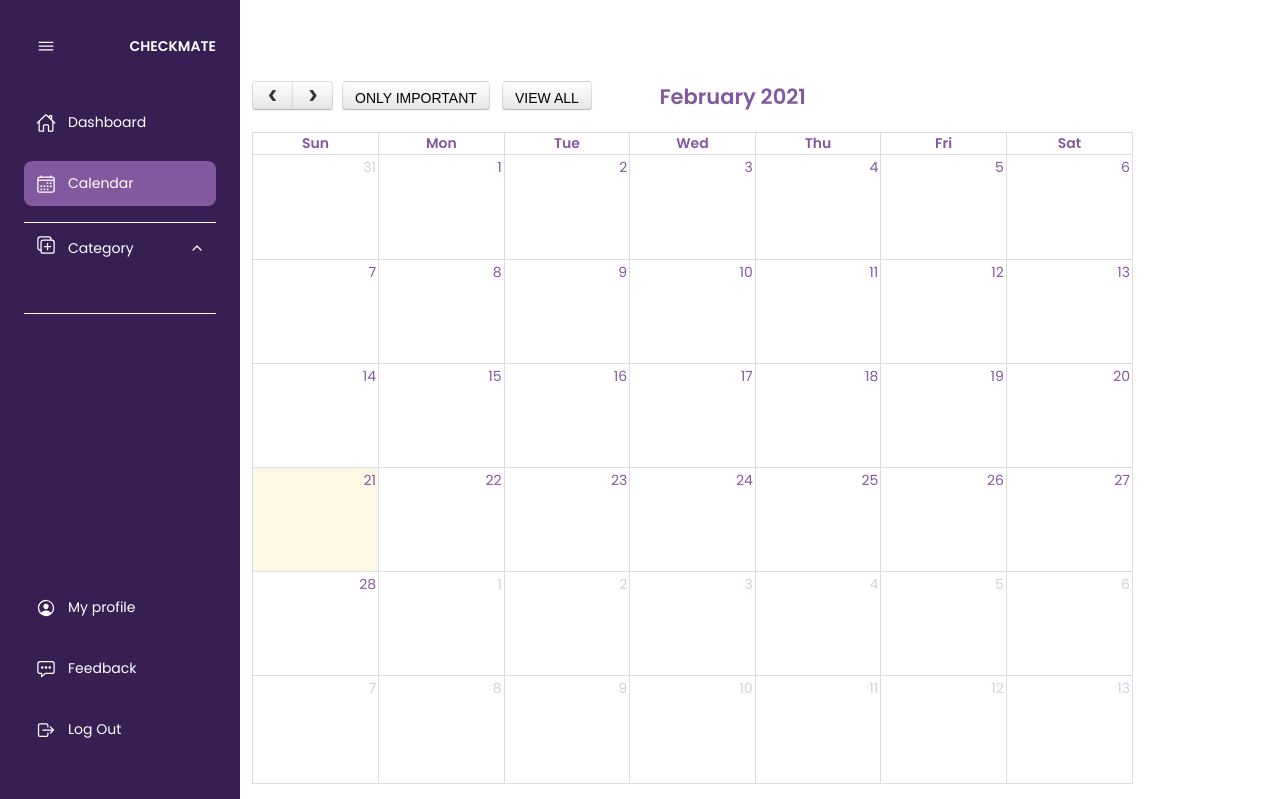
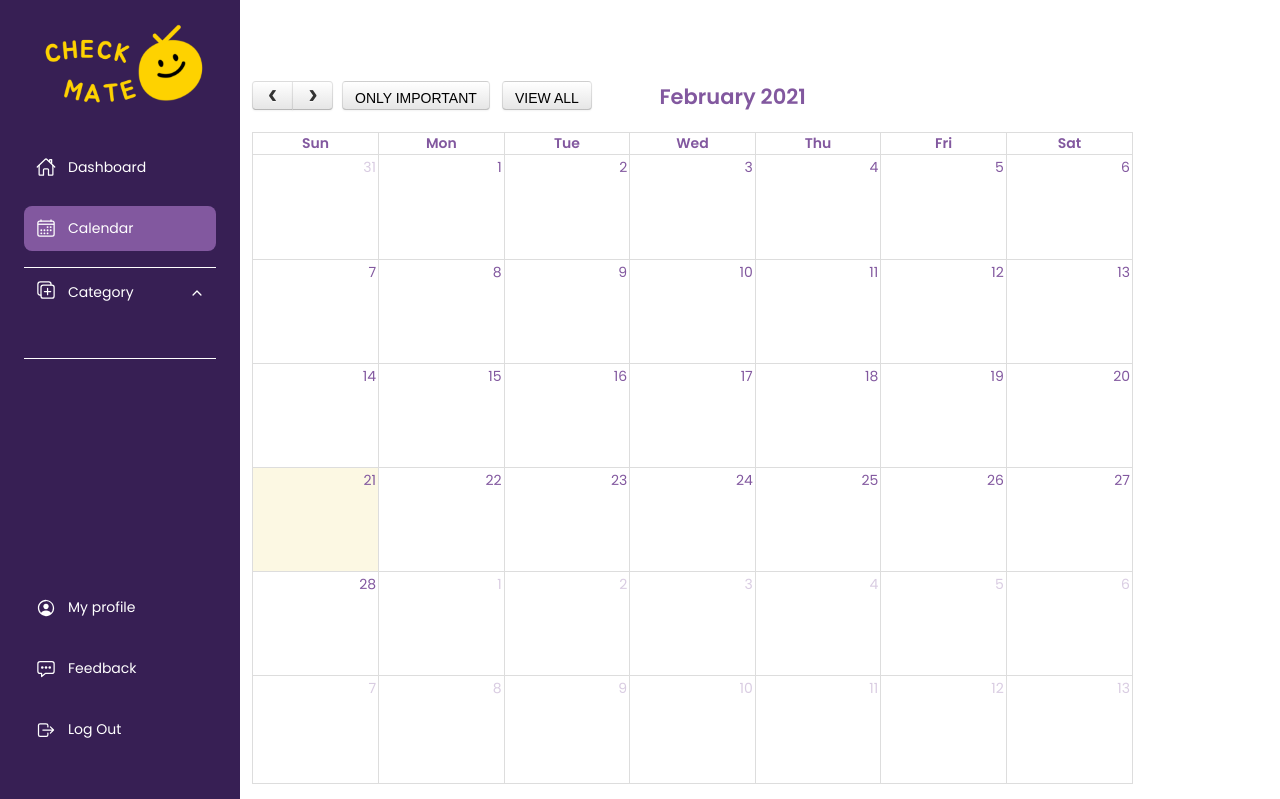
Before and after one commit to jimin-lee-mjl/checkmate, a Flask app: page /calendar/ in a window 1280 px wide. Shown: the top 799 px of the page. Run offline with Flask 3, Linux system fonts and the light colour scheme; data that the repository does not hold is empty; parts of the project's set-up code (start-up, migrations or seed data) failed here and were passed over; some libraries are stand-ins or nearby versions.

Commit message:
add logo

```diff
--- a/static/sidebar.css
+++ b/static/sidebar.css
@@ -46,6 +46,13 @@ a{
 }
 
 /*===== l NAV =====*/
+
+.sidebar_logo{
+  object-fit: cover;
+  width: 160px;
+  margin-left: 20px;
+}
+
 .l-navbar{
   position: fixed;
   top: 0;
--- a/templates/login.html
+++ b/templates/login.html
@@ -7,8 +7,8 @@
     <meta name="viewport" content="width=device-width, initial-scale=1.0">
     <link rel="stylesheet" type="text/css" href="../static/login.css">
     <link href="https://fonts.googleapis.com/css?family=Nunito:400,600,700,800&display=swap" rel="stylesheet">
-    <link rel="shortcut icon" href={{url_for('static', filename='favicon.ico')}} type="image/x-icon">
-    <link rel="icon" href={{url_for('static', filename='favicon.ico')}} type="image/x-icon">
+    <link rel="shortcut icon" href={{url_for('static', filename='img/favicon.ico')}} type="image/x-icon">
+    <link rel="icon" href={{url_for('static', filename='img/favicon.ico')}} type="image/x-icon">
     <script>
       setTitle();
       function setTitle(){document.title="Checkmate | Login";}
@@ -51,14 +51,13 @@
         </div>
 
         <div class="sub-cont">
-          <div class="img" style="background-color:#dfc3ed;">
+          <div class="img"x>
             <!-- <style>
                 .img {
                     background-image: url( "../static/login_images/bg.jpg" );
                 }
             </style> -->
             <div class="img-text m-up">
-              <h2>New here?</h2>
               <!-- <p>Sign up and discover ssgreat amount of new opportunities!</p> -->
             </div>
             <div class="img-btn" onclick="location.href='/auth/signup'">
--- a/templates/sidebar.html
+++ b/templates/sidebar.html
@@ -9,8 +9,8 @@
 
     {% block header %}{% endblock %}
     <link rel="stylesheet" href="{{ url_for('static', filename='sidebar.css') }}"/>
-    <link rel="shortcut icon" href={{url_for('static', filename='favicon.ico')}} type="image/x-icon">
-    <link rel="icon" href={{url_for('static', filename='favicon.ico')}} type="image/x-icon">
+    <link rel="shortcut icon" href={{url_for('static', filename='img/favicon.ico')}} type="image/x-icon">
+    <link rel="icon" href={{url_for('static', filename='img/favicon.ico')}} type="image/x-icon">
     <title>CheckMate</title>
   </head>
   <body id="body-pd">
@@ -18,12 +18,13 @@
       <nav class="nav">
         <div>
           <div class="nav__brand">
-            <ion-icon
+            <a href="/"><img class="sidebar_logo" src="../static/img/logo.png"></a>
+            <!-- <ion-icon
               name="menu-outline"
               class="nav__toggle"
               id="nav-toggle"
             ></ion-icon>
-            <a href="#" class="nav__logo">CHECKMATE</a>
+            <a href="#" class="nav__logo">CHECKMATE</a> -->
           </div>
           <div class="nav__list">
             <a href="#" class="nav__link active" onclick="location.href='/dashboard'">
```
Also changed, not shown: static/login.css (+7 -1 lines), templates/signup.html (+3 -5 lines), static/img/favicon.ico (renamed from static/favicon.ico), static/img/login.png (added), static/img/logo.png (added), static/img/signup.png (added).
